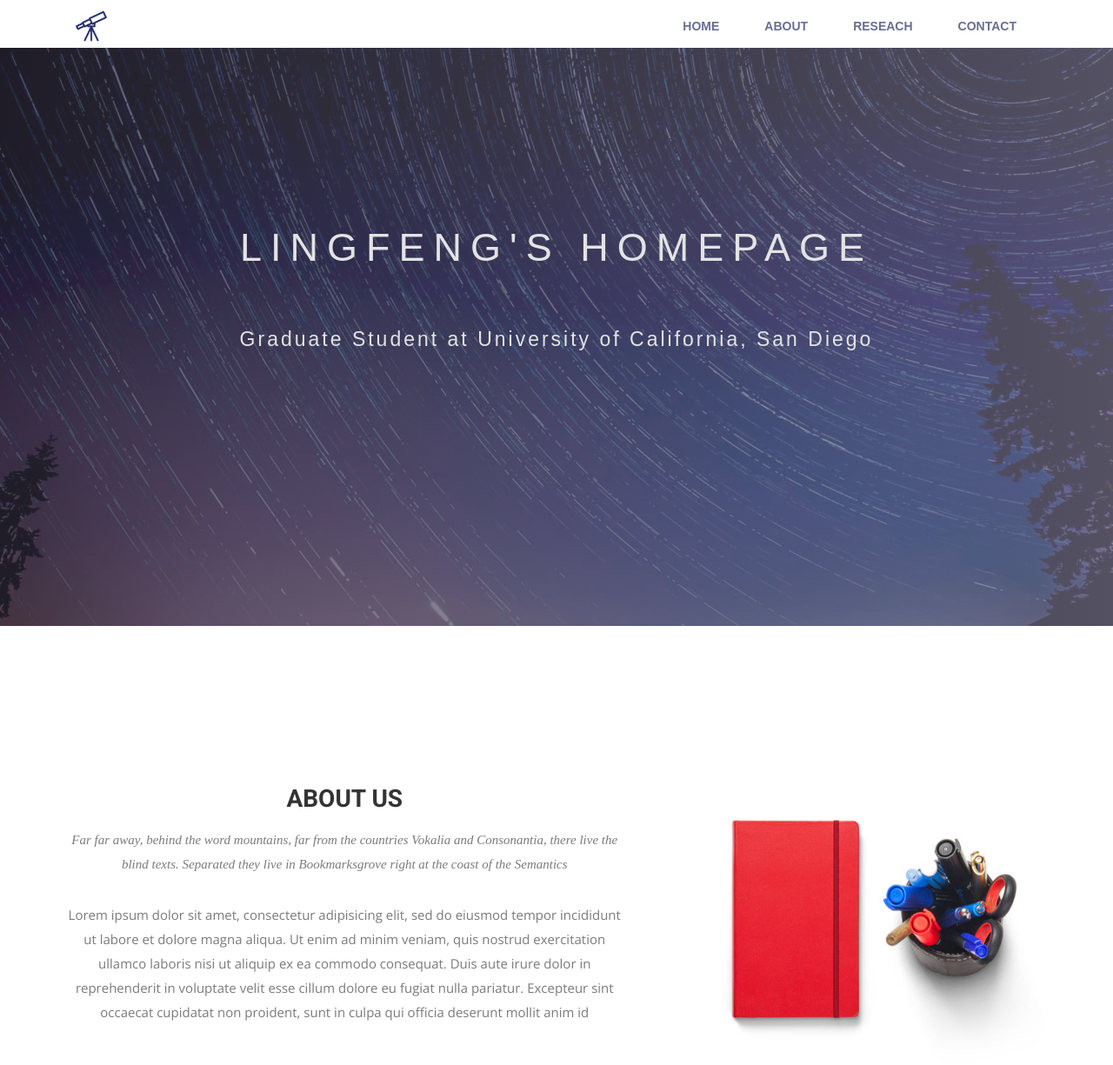
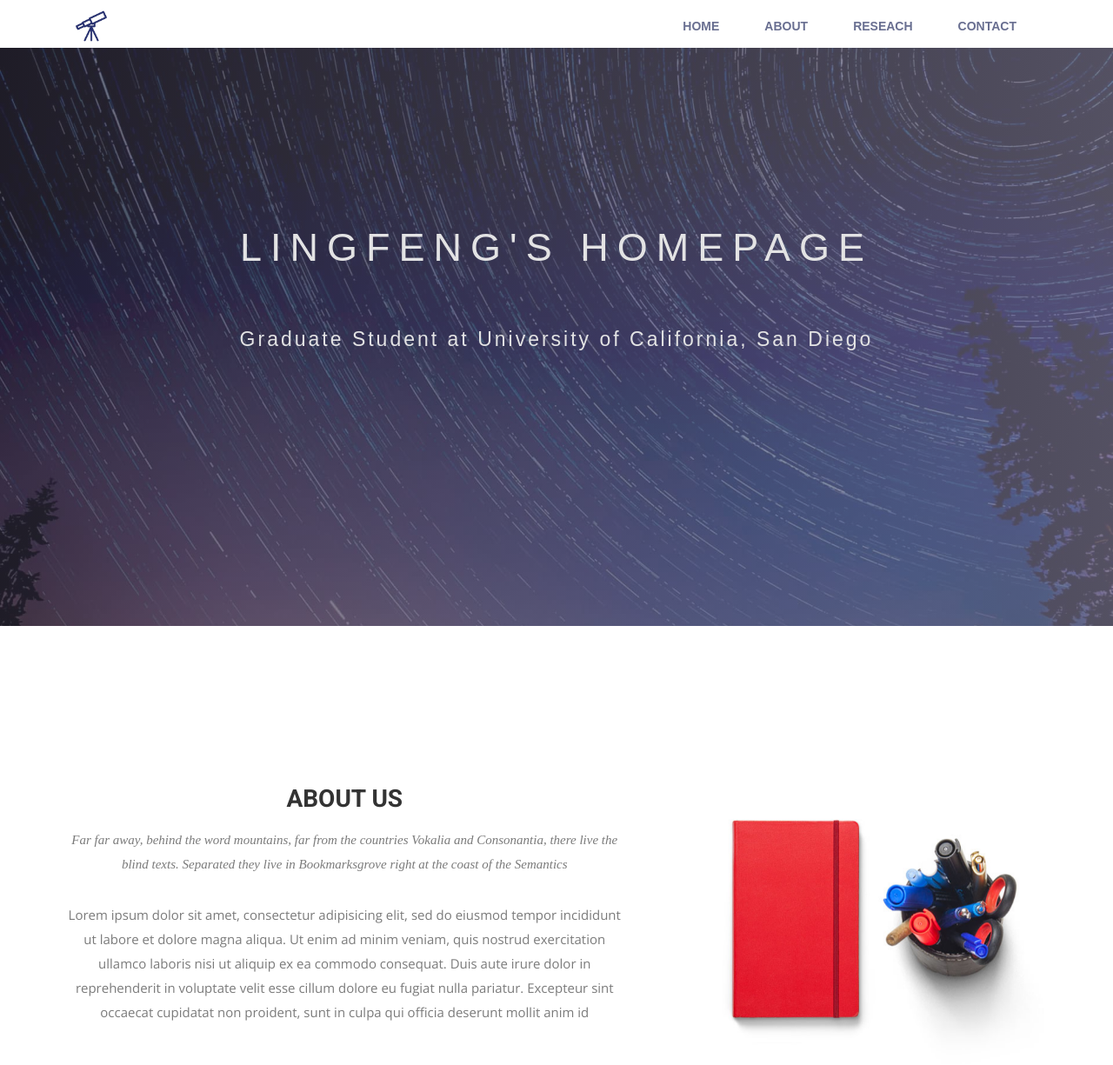
Before and after one commit to wei-lingfeng/lingfeng-wei.github.io, a Jekyll site: the page built from index.html, in a window 1280 px wide and 1400 px high. Shown: the top 1225 px of the window at 87% size. Built offline with Jekyll 4.4.1, drawn with Linux system fonts in a browser that asks for light colours; nearby versions of some CDN libraries; some web fonts are replaced.

Commit message:
Update airspace.css

```diff
--- a/css/airspace.css
+++ b/css/airspace.css
@@ -107,7 +107,7 @@ font header .navbar-default .navbar-nav li a:hover {
   background: url("../img/slider-bg.jpg") no-repeat;
   background-size: cover;
   background-attachment: fixed;
-  background-position: 10% 0;
+  background-position: 10% 50px;
   padding: 235px 0 300px 0;
   position: relative;
 }
```
